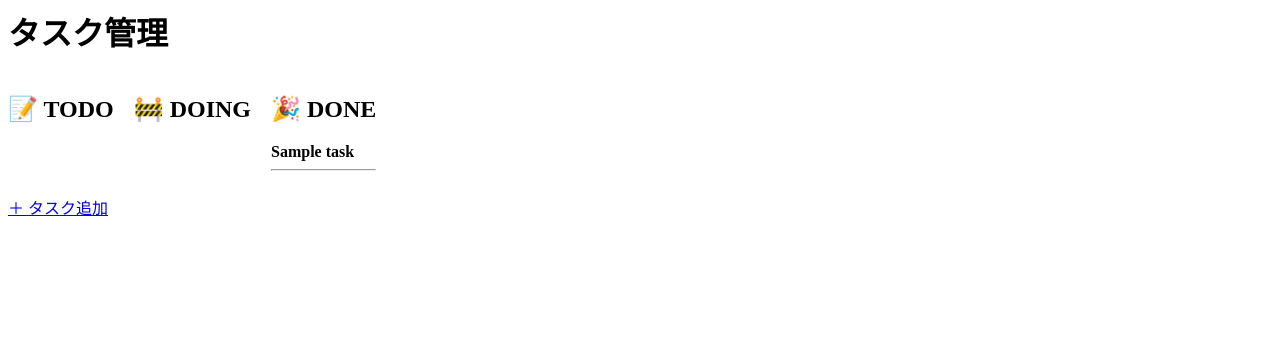
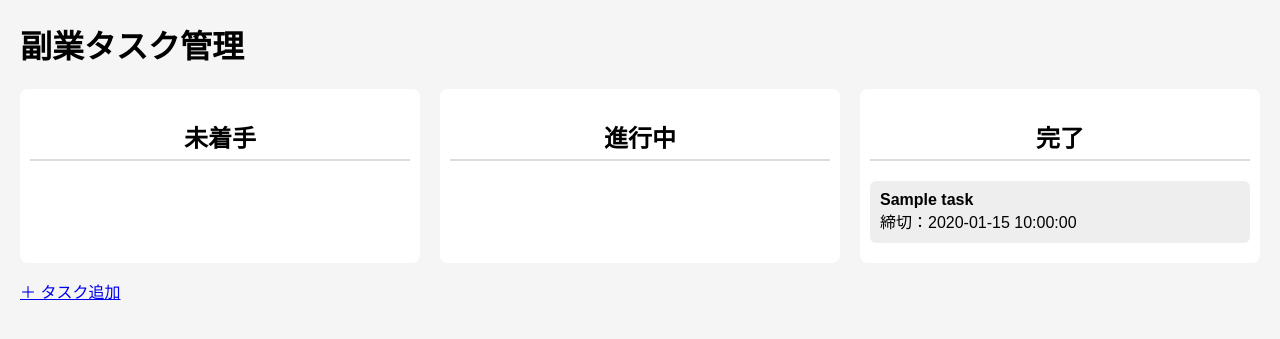
Before and after one commit to primaveratraveler-glitch/taskmanagement, a Flask app: template templates/index.html in a window 1280 px wide. Shown: the top 339 px of the page. Run offline with Flask 3, Linux system fonts and the light colour scheme; the template is opened without the code that fills it: most values are stand-ins (such as "Sample title", 1, 10 or a date in 2020).

Commit message:
Update index.html

```diff
--- a/templates/index.html
+++ b/templates/index.html
@@ -1,48 +1,53 @@
-<h1>タスク管理</h1>
+<!DOCTYPE html>
+<html lang="ja">
+<head>
+  <meta charset="UTF-8">
+  <title>副業タスク管理</title>
+  <link rel="stylesheet" href="{{ url_for('static', filename='style.css') }}">
+</head>
+<body>
 
-<div style="display:flex; gap:20px;">
+  {% if has_danger %}
+<div id="danger-overlay">
+  <div class="danger-box">
+    <h1>👹 DANGER !!</h1>
+    <p>重要タスクの締切が迫っています</p>
+    <button onclick="closeDanger()">確認した</button>
+  </div>
+</div>
+{% endif %}
 
-  <!-- TODO -->
-  <div>
-    <h2>📝 TODO</h2>
+
+<h1>副業タスク管理</h1>
+
+<div class="kanban">
+
+  <!-- 未着手 -->
+  <div class="column">
+    <h2>未着手</h2>
     {% for task in tasks %}
       {% if task.status == "todo" %}
-        <div>
-          <strong>{{ task.title }}</strong><br>
-          期限: {{ task.due_date }}<br>
-
-          <a href="/update_status/{{ task.id }}/doing">▶ Doingへ</a>
-        </div>
-        <hr>
+        {% include "task_card.html" %}
       {% endif %}
     {% endfor %}
   </div>
 
-  <!-- DOING -->
-  <div>
-    <h2>🚧 DOING</h2>
+  <!-- 進行中 -->
+  <div class="column">
+    <h2>進行中</h2>
     {% for task in tasks %}
       {% if task.status == "doing" %}
-        <div>
-          <strong>{{ task.title }}</strong><br>
-          期限: {{ task.due_date }}<br>
-
-          <a href="/update_status/{{ task.id }}/done">✅ Doneへ</a>
-        </div>
-        <hr>
+        {% include "task_card.html" %}
       {% endif %}
     {% endfor %}
   </div>
 
-  <!-- DONE -->
-  <div>
-    <h2>🎉 DONE</h2>
+  <!-- 完了 -->
+  <div class="column">
+    <h2>完了</h2>
     {% for task in tasks %}
       {% if task.status == "done" %}
-        <div>
-          <strong>{{ task.title }}</strong>
-        </div>
-        <hr>
+        {% include "task_card.html" %}
       {% endif %}
     {% endfor %}
   </div>
@@ -50,3 +55,17 @@
 </div>
 
 <p><a href="/add_form">＋ タスク追加</a></p>
+
+
+<script>
+function closeDanger() {
+  const overlay = document.getElementById("danger-overlay");
+  if (overlay) {
+    overlay.style.display = "none";
+  }
+}
+</script>
+
+
+</body>
+</html>
```
